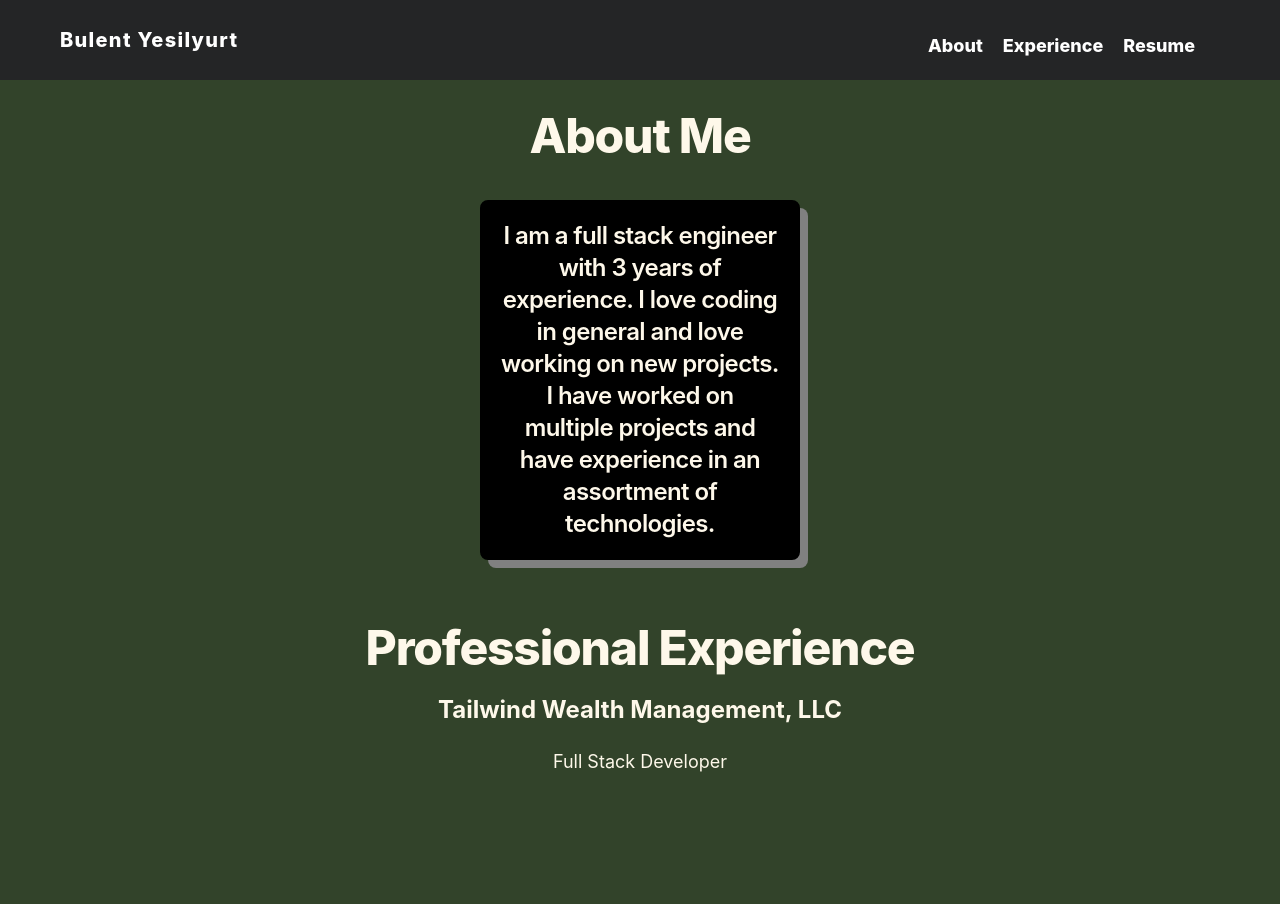
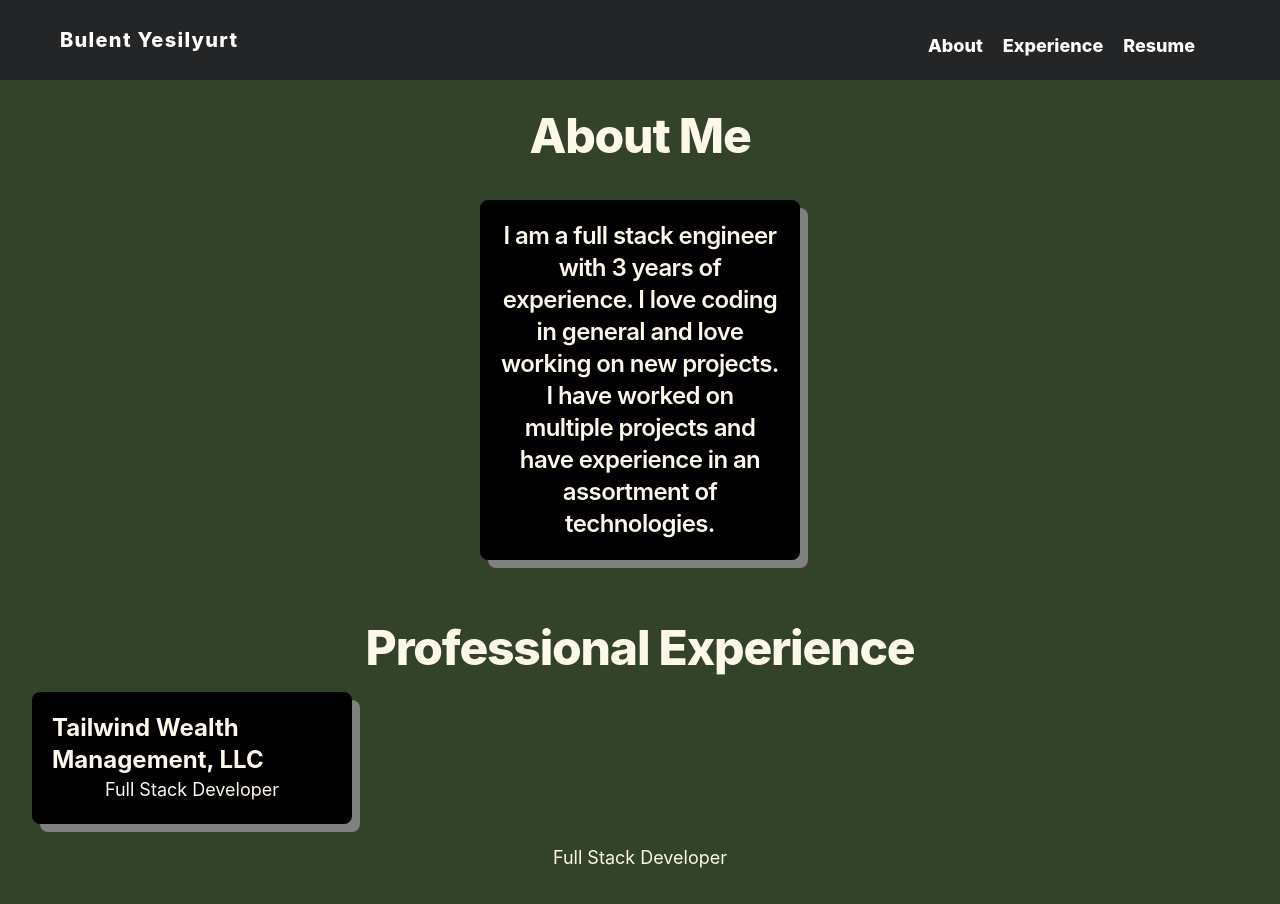
Before and after one commit to bulenty584/personal-website, a React (Create React App) app: page / in a window 1280 px wide. Before the commit the page ends 808 px from the top, so only its background shows below. Built offline with nearby package versions, Linux system fonts and the light colour scheme.

Commit message:
Added AOS module, new fade-in effect

```diff
--- a/package.json
+++ b/package.json
@@ -10,6 +10,10 @@
     "@testing-library/jest-dom": "^5.17.0",
     "@testing-library/react": "^13.4.0",
     "@testing-library/user-event": "^13.5.0",
+    "aos": "^2.3.4",
+    "autoprefixer": "^10.4.19",
+    "postcss": "^8.4.38",
+    "postcss-loader": "^8.1.1",
     "react": "^18.2.0",
     "react-dom": "^18.2.0",
     "react-hook-form": "^7.51.3",
--- a/public/index.html
+++ b/public/index.html
@@ -13,6 +13,10 @@
             rel="stylesheet"
             href="https://cdnjs.cloudflare.com/ajax/libs/hover.css/2.3.1/css/hover-min.css"
         />
+
+        <link rel="stylesheet" href="https://cdn.jsdelivr.net/npm/aos@2.3.4/dist/aos.css" />
+        <script src="https://cdn.jsdelivr.net/npm/aos@2.3.4/dist/aos.js"></script>
+
 
         <!--
       manifest.json provides metadata used when your web app is installed on a
--- a/src/Experience/Experience.js
+++ b/src/Experience/Experience.js
@@ -1,20 +1,32 @@
 import React, { useState } from "react";
+import AOS from 'aos';
+import 'aos/dist/aos.css';
+
+AOS.init();
 
 function Experience() {
   return (
     <>
-      <div className="experience-section w-full flex flex-col items-center">
-        <div className="space-y-2 pb-8 pt-6 md:space-y-5">
+      <div className="experience-section w-full flex flex-col">
+        <div className="space-y-2 pb-8 pt-6 md:space-y-5"
+        data-aos="fade-up"
+        data-aos-duration="1000"
+        >
           <h1
             className="text-center w-full font-extrabold tracking-tight sm:text-4xl sm:leading-10 md:text-5xl md:leading-14 text-warm_white"
             id="exp"
           >
             Professional Experience
           </h1>
-          <h2 className="text-2xl font-bold leading-9 text-warm_white">
+          <div className="ml-8 p-4 w-1/4 min-w-[300px] bg-black rounded-lg border-4 border-black shadow-[8px_8px_0px_grey] transition-transform transform-gpu hover:scale-105 transition-duration-300">
+          <h2 className="text-left text-2xl font-bold l3 text-warm_white">
             Tailwind Wealth Management, LLC
           </h2>
-          <p className="text-lg leading-7 text-gray-500 dark:text-gray-400 text-warm_white">
+          <p className="text-lg l0 text-gray-500 dark:text-gray-400 text-warm_white">
+            Full Stack Developer
+          </p>
+          </div>
+          <p className="text-lg l0 text-gray-500 dark:text-gray-400 text-warm_white">
             Full Stack Developer
           </p>
         </div>
--- a/tailwind.config.js
+++ b/tailwind.config.js
@@ -7,7 +7,7 @@ module.exports = {
   theme: {
     extend: {
       lineHeight: {
-        11: "2.75rem",
+        l1: "2.75rem",
         l2: "3rem",
         l3: "3.25rem",
         l4: "3.5rem",
```
Also changed, not shown: 1 other file (tests, documents, lock files or other folders).
